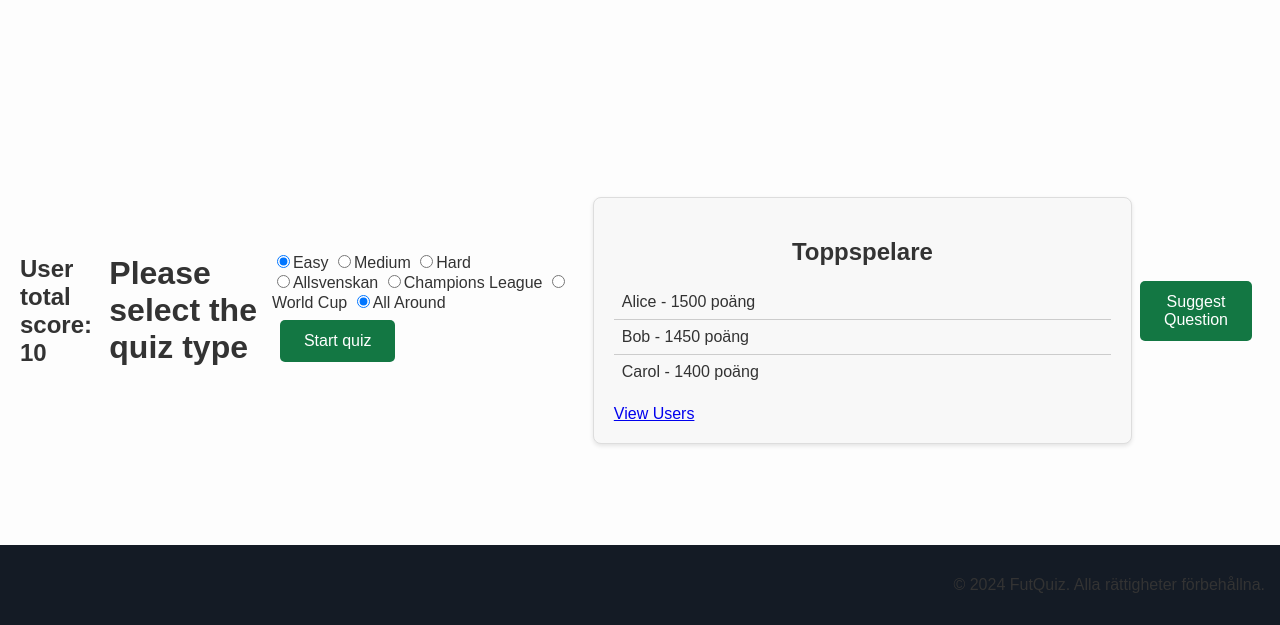
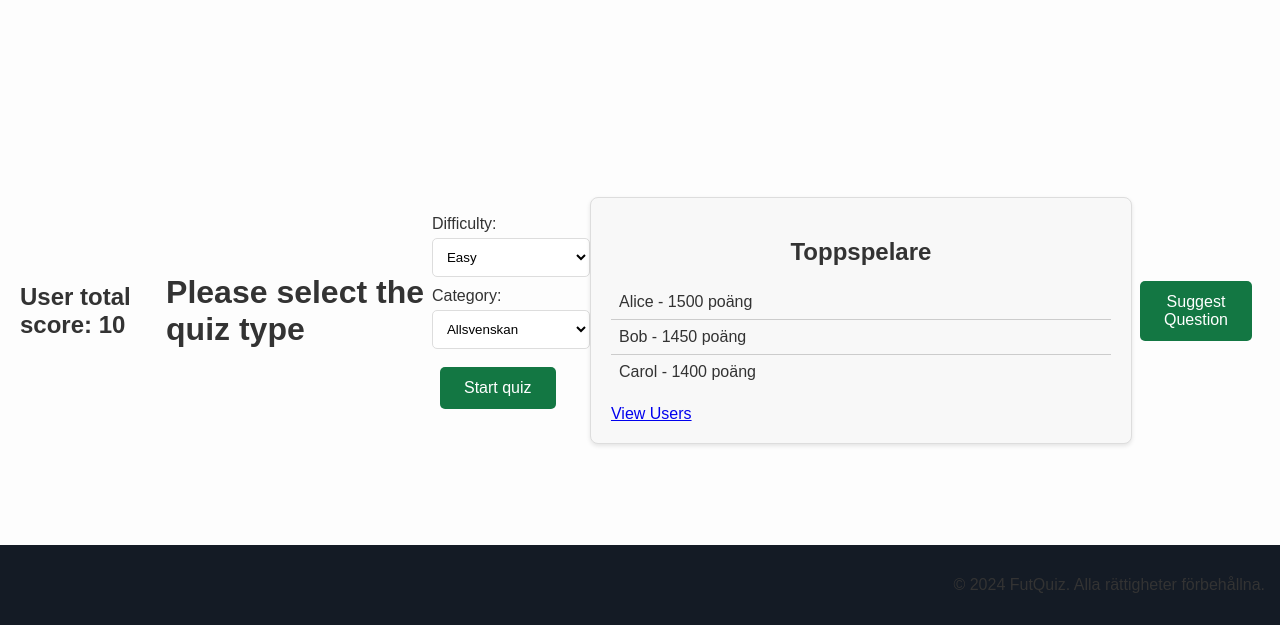
Before and after one commit to Peppino9/quiz-python-game, a Flask app: template templates/main.html in a window 1280 px wide. Shown: the part 175-800 px from the top of the page. Run offline with Flask 3, Linux system fonts and the light colour scheme; the template is opened without the code that fills it: most values are stand-ins (such as "Sample title", 1, 10 or a date in 2020); some libraries are stand-ins or nearby versions.

Commit message:
drop down
drop down till kategorioch svårighetsgrad

```diff
--- a/static/quizflow.css
+++ b/static/quizflow.css
@@ -1,4 +1,3 @@
-
 body {
   font-family: "Poppins", sans-serif;
   background-color: #fdfdfd;
@@ -29,7 +28,7 @@ body {
   padding: 20px;
   text-align: center;
 }
-  #logo a{
+#logo a {
   text-decoration: none;
   font-size: 33px;
   font-family: 'Luckiest Guy';
@@ -37,12 +36,9 @@ body {
   -webkit-text-stroke: 2px rgb(191 146 91);
   border-bottom: 1px solid rgb(191 146 91);
 }
-  #logo{
-    padding:20px 0 20px 20px;
+#logo {
+  padding: 20px 0 20px 20px;
 }
-
-
-
 
 header h1,
 header p {
@@ -110,16 +106,34 @@ body {
 
 footer {
   position: fixed;
-    background:rgb(20 27 37);
-    text-align:right;
+  background: rgb(20 27 37);
+  text-align: right;
   bottom: 0;
   left: 0;
   right: 0;
-    height:50px;
-    padding:15px;
+  height: 50px;
+  padding: 15px;
 }
 
+/* Add this CSS for dropdown styling */
+form section {
+  margin: 10px 0;
+  width: 100%;
+  max-width: 300px;
+  display: flex;
+  flex-direction: column;
+}
 
+form section label {
+  margin-bottom: 5px;
+}
+
+form section select {
+  padding: 10px;
+  border-radius: 5px;
+  border: 1px solid #ddd;
+  background-color: #fff;
+}
 
 /* Responsiveness */
 @media (min-width: 768px) {
--- a/templates/main.html
+++ b/templates/main.html
@@ -23,24 +23,22 @@
             <h2>User total score: {{ gen_score }}</h2>
             <h1>Please select the quiz type</h1>
             <form action="/start_quiz" method="post">
-                <!-- Easy Button >
-                <button type="submit" name="difficulty" value="easy"
-                    class="difficulty">Easy</button>
-                <button type="submit" name="difficulty" value="medium"
-                    class="difficulty">Medium</button>
-                <button type="submit" name="difficulty" value="hard"
-                    class="difficulty">Hard</button-->
-
-                <section style="float:left">
-                    <input type="radio" name="difficulty" value="easy" checked="checked">Easy</input>
-                    <input type="radio" name="difficulty" value="medium">Medium</input>
-                    <input type="radio" name="difficulty" value="hard">Hard</input>
+                <section>
+                    <label for="difficulty">Difficulty:</label>
+                    <select name="difficulty" id="difficulty">
+                        <option value="easy">Easy</option>
+                        <option value="medium">Medium</option>
+                        <option value="hard">Hard</option>
+                    </select>
                 </section>
-                <section style="float:left">
-                    <input type="radio" name="category" value="allsvenskan">Allsvenskan</input>
-                    <input type="radio" name="category" value="ChaLeague">Champions League</input>
-                    <input type="radio" name="category" value="world-cup">World Cup</input>
-                    <input type="radio" name="category" value="AllAround" checked="checked">All Around</input>
+                <section>
+                    <label for="category">Category:</label>
+                    <select name="category" id="category">
+                        <option value="allsvenskan">Allsvenskan</option>
+                        <option value="ChaLeague">Champions League</option>
+                        <option value="world-cup">World Cup</option>
+                        <option value="AllAround">All Around</option>
+                    </select>
                 </section>
                 <input type="hidden" id="userId" name="userId" value="{{ username }}">
                 <button class="action-btn" type="submit">Start quiz</button>
@@ -52,14 +50,11 @@
                     <li>Bob - 1450 poäng</li>
                     <li>Carol - 1400 poäng</li>
                 </ol>
-                <a href="{{ url_for('show_users') }}"
-                    class="btn btn-primary">View
-                    Users</a>
+                <a href="{{ url_for('show_users') }}" class="btn btn-primary">View Users</a>
             </section>
             <form action="/suggest" method="post">
                 <input type="hidden" id="userId" name="userId" value="{{ username }}">
-                <button class="action-btn" type="submit" name="suggest-question" value="Suggest Question"
-                    class="Suggest-question">Suggest Question</button>
+                <button class="action-btn" type="submit" name="suggest-question" value="Suggest Question" class="Suggest-question">Suggest Question</button>
             </form>
         </main>
         <footer>
```
Lines whose indentation alone changed are shown as unchanged.
